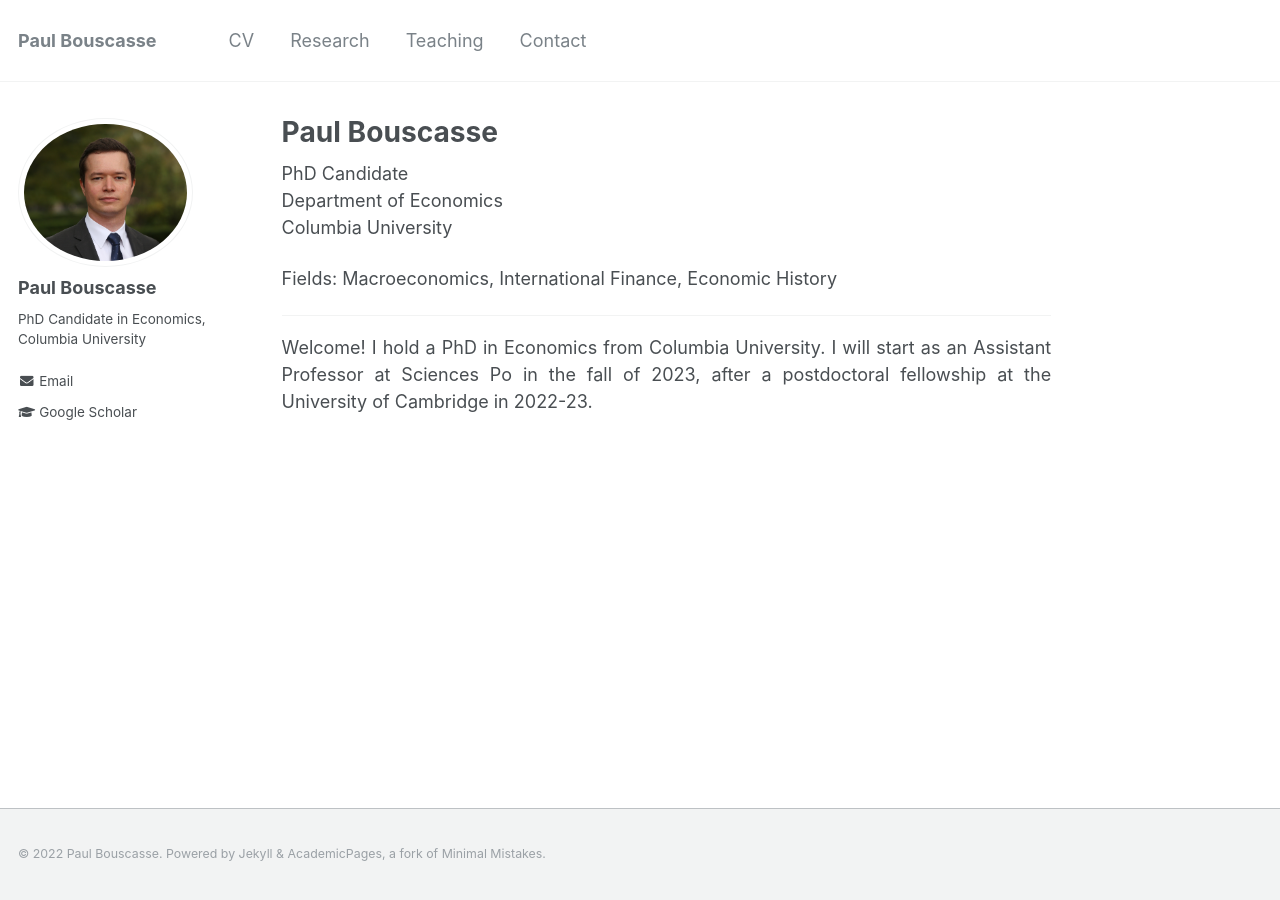
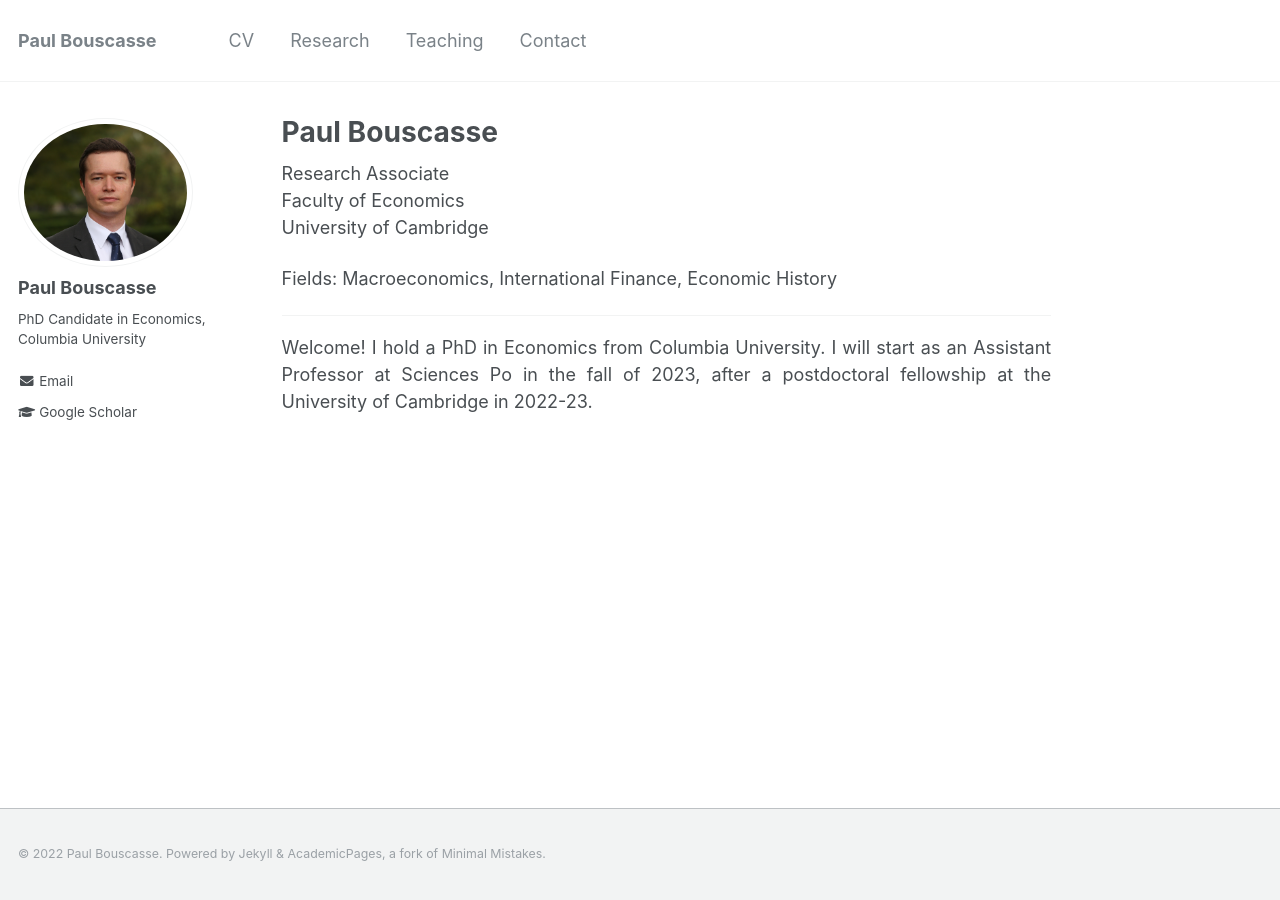
Before and after one commit to paul-bouscasse/paul-bouscasse.github.io, a Jekyll site: the page built from _pages/about.md, in a window 1280 px wide. Built offline with Jekyll 4.4.1, drawn with Linux system fonts in a browser that asks for light colours.

Commit message:
Cambridge2

```diff
--- a/_pages/about.md
+++ b/_pages/about.md
@@ -8,9 +8,9 @@ redirect_from:
   - /about/
   - /about.html
 ---
-PhD Candidate
-Department of Economics
-Columbia University
+Research Associate
+Faculty of Economics
+University of Cambridge
 
 <p style='text-align: justify;'>Fields: Macroeconomics, International Finance, Economic History</p>
 ---
```
Also changed, not shown: _pages/contact.md (+5 -5 lines).
